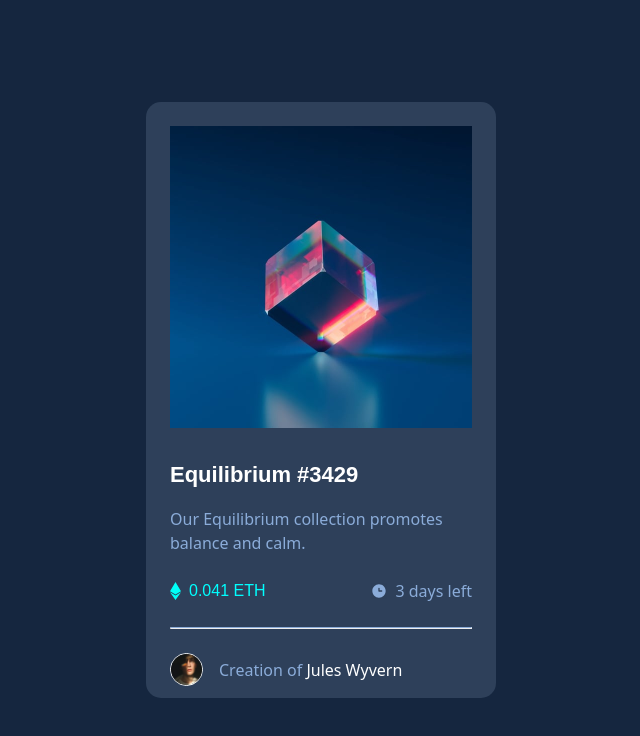
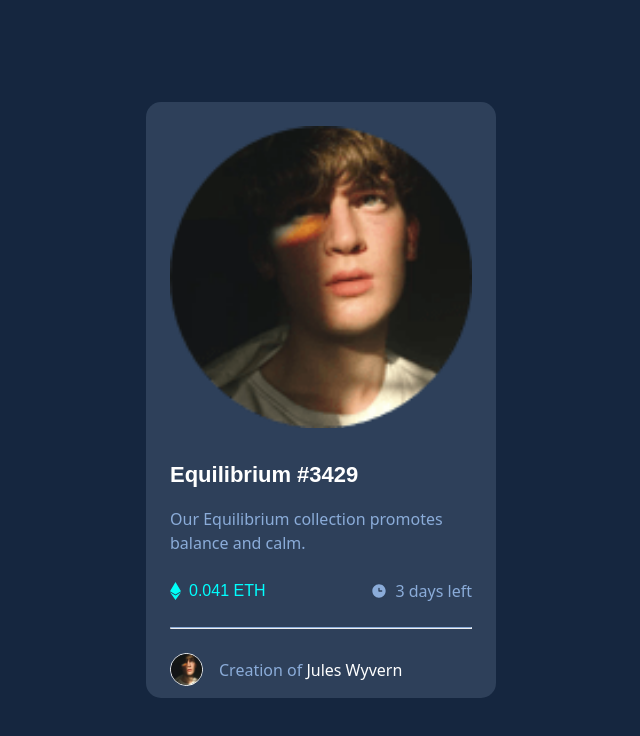
Before and after one commit to Mariana-VV/ntf-preview-card-component, a React (Vite) app: page / in a window 1280 px wide. Shown: the top 736 px of the page, without its empty margins (319-959 px from the left). Built offline with nearby package versions, Linux system fonts and the light colour scheme; a web font is replaced by a local one.

Commit message:
solution

```diff
--- a/src/App.tsx
+++ b/src/App.tsx
@@ -21,7 +21,7 @@ function App() {
     title: "Equilibrium #3429",
     description: "Our Equilibrium collection promotes balance and calm.",
 
-    image: "assets/images/image-equilibrium.jpg",
+    image: "assets/images/image-avatar.png",
     eth: "0.041 ETH",
     days: "3 days left",
     avatar: "assets/images/image-avatar.png",
```
